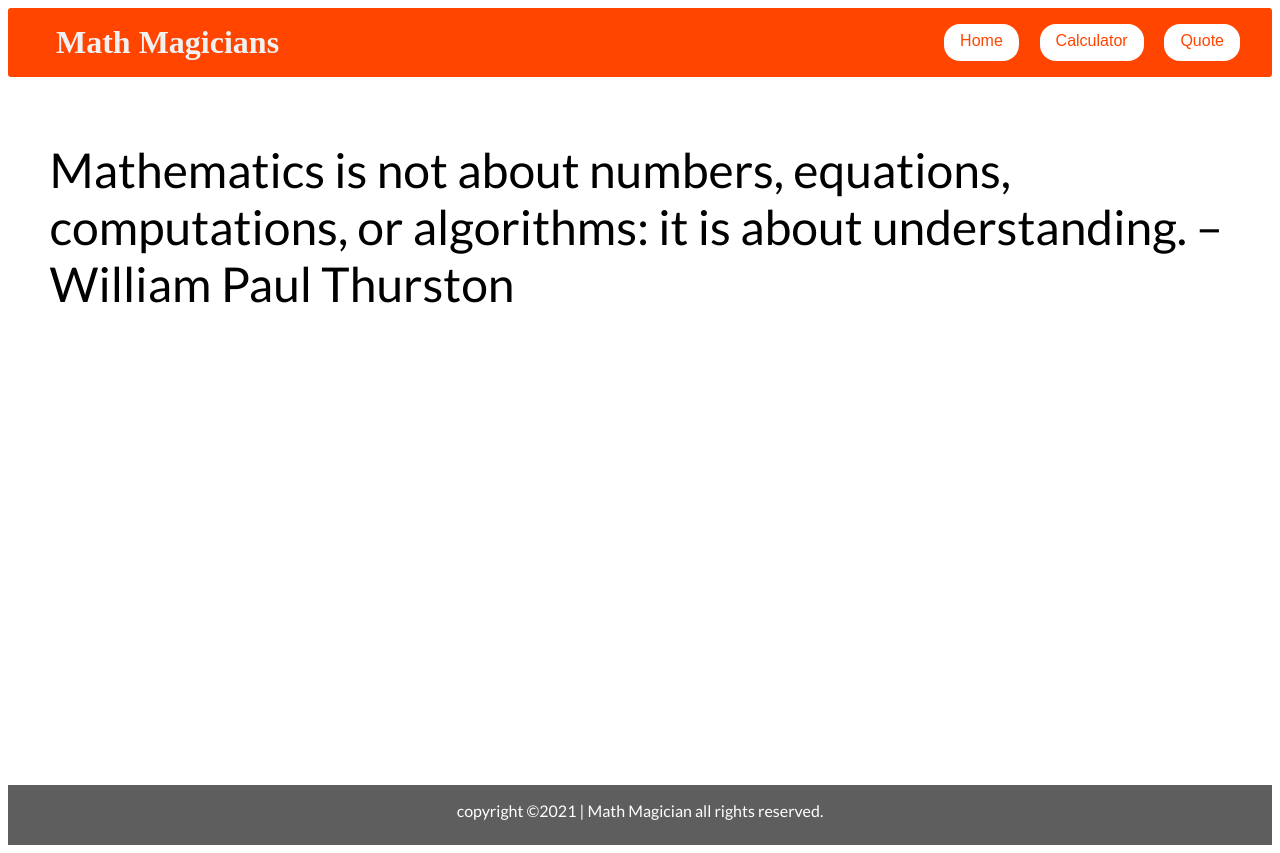
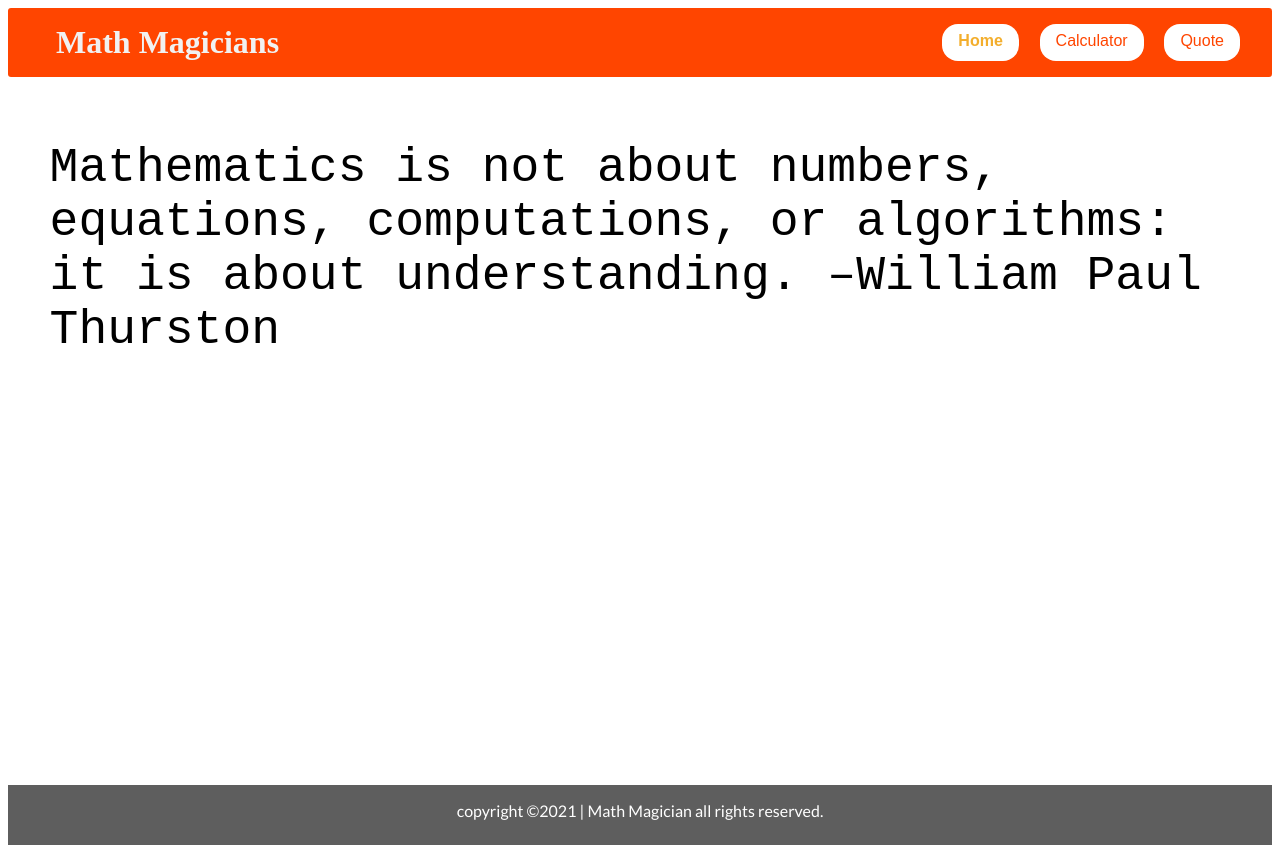
Before and after one commit to uimarshall/math-magicians, a React (Create React App) app: page /quote in a window 1280 px wide. In both pictures the pointer is over the link "Home". Built offline with nearby package versions, Linux system fonts and the light colour scheme; a web font is replaced by a local one.

Commit message:
cleanup code and complete the React routing

```diff
--- a/src/index.css
+++ b/src/index.css
@@ -22,6 +22,7 @@ main#home h1 {
 
 .quote blockquote {
   font-size: 3em;
+  font-family: 'Courier New', Courier, monospace;
 }
 
 .calc-info {
@@ -164,6 +165,11 @@ button:hover {
   margin-left: 0.3em;
 }
 
+.nav-links a:hover {
+  color: #f3ae2d;
+  font-weight: bold;
+}
+
 @media screen and (max-width: 575px) {
   .main-nav {
     flex-direction: column;
```
Also changed, not shown: src/components/App.js (+0 -35 lines).
